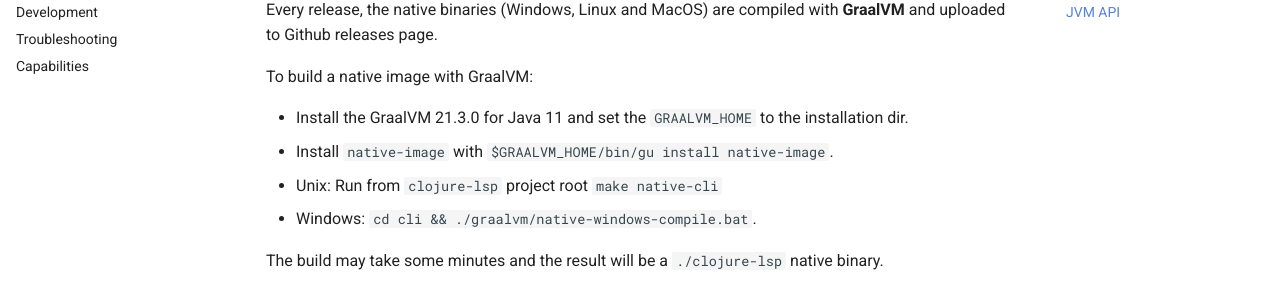
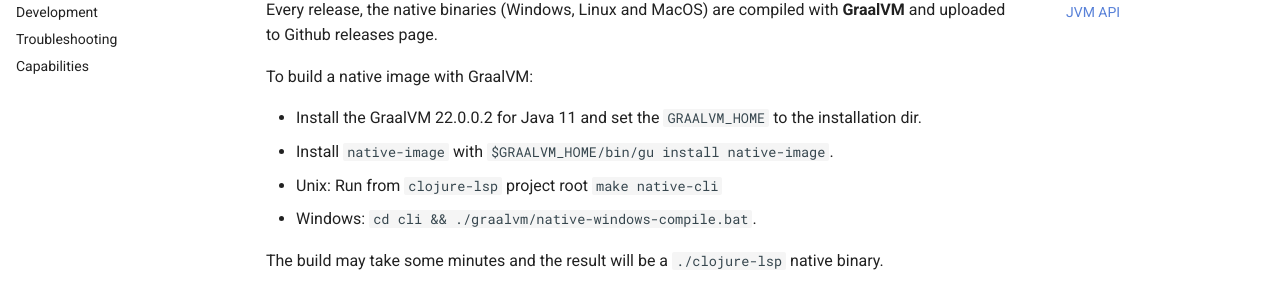
Before and after one commit to clojure-lsp/clojure-lsp, an MkDocs documentation site: the page built from docs/building.md, in a window 1280 px wide and 1026 px high. Shown: the part 282-582 px from the top of the window. Built offline with MkDocs 1.6.1 and Material for MkDocs 9.7.7, drawn with Linux system fonts in a browser that asks for light colours; comment, search, counter and statistics services are not loaded.

Commit message:
Bump graalvm

```diff
--- a/docs/building.md
+++ b/docs/building.md
@@ -6,7 +6,7 @@ Every release, the native binaries (Windows, Linux and MacOS) are compiled with
 
 To build a native image with GraalVM:
 
-- Install the GraalVM 21.3.0 for Java 11 and set the `GRAALVM_HOME` to the installation dir.
+- Install the GraalVM 22.0.0.2 for Java 11 and set the `GRAALVM_HOME` to the installation dir.
 - Install `native-image` with `$GRAALVM_HOME/bin/gu install native-image`.
 - Unix: Run from `clojure-lsp` project root `make native-cli`
 - Windows: `cd cli && ./graalvm/native-windows-compile.bat`.
```
Also changed, not shown: CHANGELOG.md (+1 -0 lines), 2 other files.
